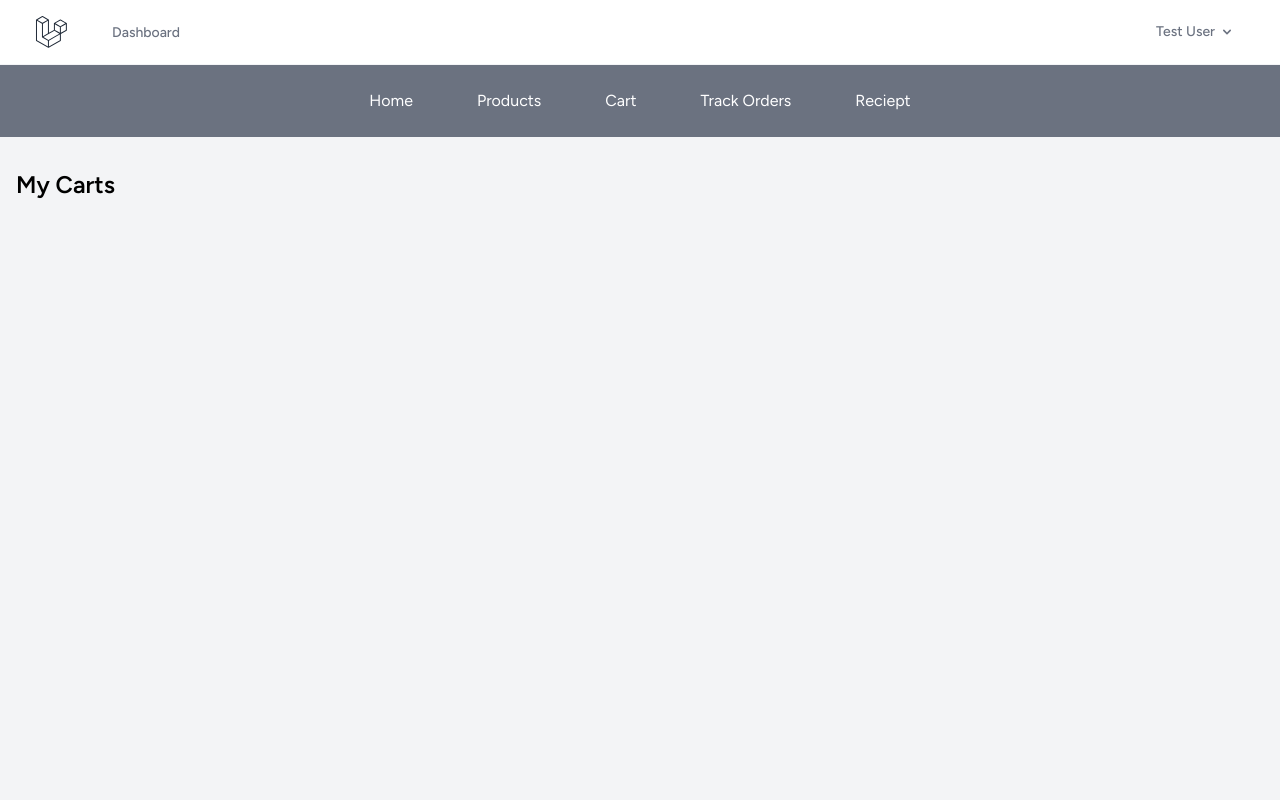
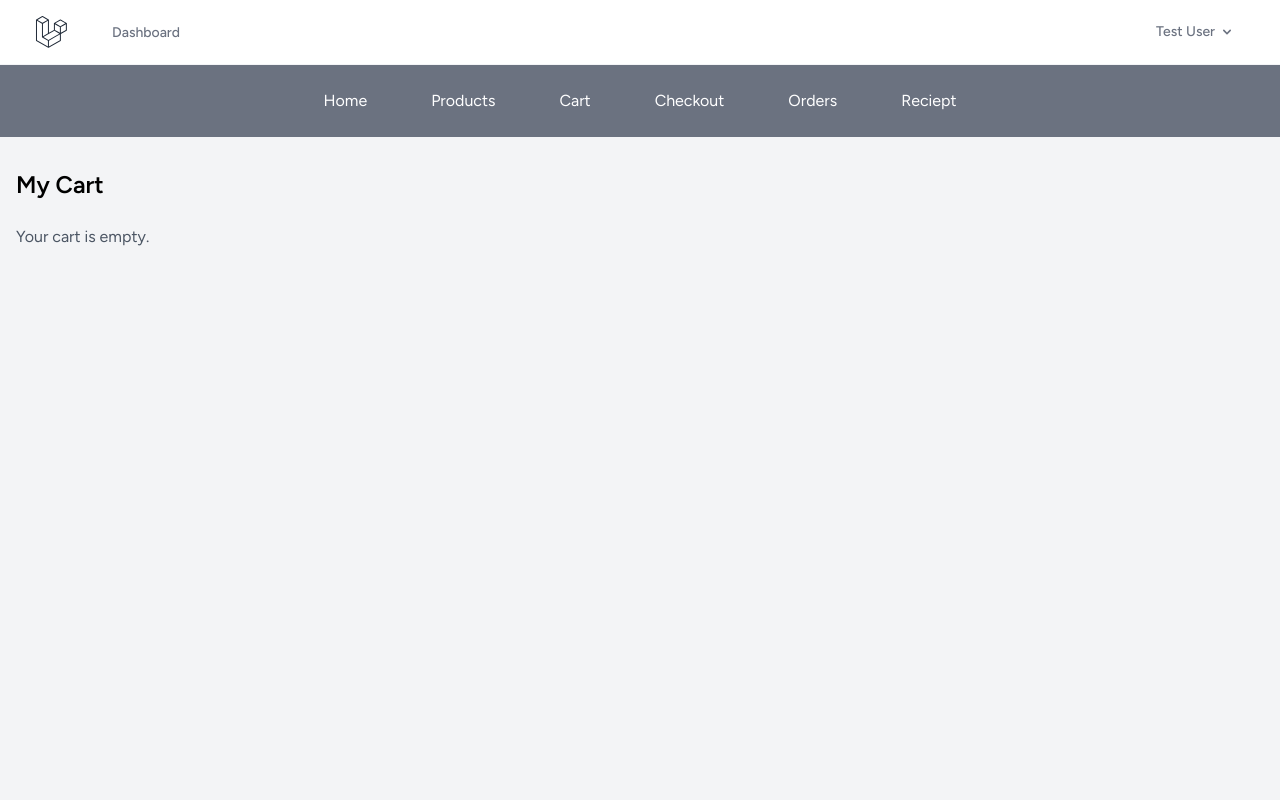
Before and after one commit to BrixJordan/Laravel-Breeze, a Laravel app: page /cart in a window 1280 px wide. Run offline with Laravel 12, Linux system fonts and the light colour scheme; a user stored in the database is signed in; data comes from the database, SQL or seed files in the repository; style sheets or scripts are compiled from the project's sources.

Commit message:
checkout  na

```diff
--- a/app/Http/Controllers/UserController.php
+++ b/app/Http/Controllers/UserController.php
@@ -15,6 +15,11 @@ class UserController extends Controller
         return view('user.cart');
     }
 
+    public function checkout()
+    {
+        return view('user.checkout');
+    }
+
     public function order(){
         return view('user.order');
     }
--- a/resources/views/user/cart.blade.php
+++ b/resources/views/user/cart.blade.php
@@ -1,8 +1,40 @@
 @extends('userlayoutnavigator.userlayout')
+
 @section('usercontent')
 <div class="max-w-7xl mx-auto px-4 py-8">
-    <h2 class="text-2xl font-bold mb-6">My Carts</h2>
+    <h2 class="text-2xl font-bold mb-6">My Cart</h2>
 
-    <!-- Product list -->
+    @if(session('cart') && count(session('cart')) > 0)
+    <form action="{{ route('cart.update') }}" method="post">
+    @csrf
+    <div class="grid grid-cols-1 sm:grid-cols-2 lg:grid-cols-3 gap-6">
+        @foreach(session('cart') as $id => $details)
+            <div class="border rounded-lg p-4 bg-white shadow hover:shadow-lg">
+                <input type="checkbox" name="selected_products[]" value="{{ $id }}" class="mb-2">
+                <img src="{{ asset('storage/' . $details['image']) }}" alt="{{ $details['name'] }}" class="w-full h-48 object-cover rounded-md">
+                <div class="mt-4">
+                    <h3 class="text-lg font-semibold">{{ $details['name'] }}</h3>
+                    <p class="text-green-600 font-bold mt-2">₱{{ number_format($details['price'], 2) }}</p>
+                    <label for="quantity_{{ $id }}" class="block text-gray-600 mt-2">Quantity:</label>
+                    <input type="number" name="quantities[{{ $id }}]" id="quantity_{{ $id }}" value="{{ $details['quantity'] }}" min="1" class="w-16 border rounded px-2 py-1">
+                    <p class="text-gray-700 mt-1">Total: ₱{{ number_format($details['quantity'] * $details['price'], 2) }}</p>
+                </div>
+            </div>
+        @endforeach
+    </div>
+
+    <div class="mt-6">
+        <button type="submit" class="bg-green-600 text-white px-4 py-2 rounded hover:bg-green-700">
+            Update Cart
+        </button>
+        <button formaction="{{route('cart.checkout')}}" type="submit" class="bg-blue-600 text-white px-4 py-2 rounded hover:bg-blue-700 ml-4">
+            Proceed to Checkout
+        </button>
+    </div>
+</form>
+
+    @else
+        <p class="text-gray-600">Your cart is empty.</p>
+    @endif
 </div>
 @endsection
--- a/resources/views/userlayoutnavigator/userlayout.blade.php
+++ b/resources/views/userlayoutnavigator/userlayout.blade.php
@@ -6,7 +6,8 @@
         <li><a href="{{route('dashboard')}}" class="block py-2 px-4 hover:bg-blue-500">Home</a></li>
         <li><a href="{{route('user.product')}}" class="block py-2 px-4 hover:bg-blue-500">Products</a></li>
         <li><a href="{{route('user.cart')}}" class="block py-2 px-4 hover:bg-blue-500">Cart</a></li>
-        <li><a href="{{route('user.order')}}" class="block py-2 px-4 hover:bg-blue-500">Track Orders</a></li>
+        <li><a href="{{route('user.checkout')}}" class="block py-2 px-4 hover:bg-blue-500">Checkout</a></li>
+        <li><a href="{{route('user.order')}}" class="block py-2 px-4 hover:bg-blue-500">Orders</a></li>
         <li><a href="{{route('user.receipt')}}" class="block py-2 px-4 hover:bg-blue-500">Reciept</a></li>
     </ul>
 
--- a/routes/web.php
+++ b/routes/web.php
@@ -22,14 +22,21 @@ Route::prefix('admin')->name('admin.')->middleware('auth')->group(function () {
 //User navigation routes
 Route::get('product', [UserController::class, 'product'])->name('user.product');
 Route::get('cart', [UserController::class, 'cart'])->name('user.cart');
+Route::get('checkout', [UserController::class, 'checkout'])->name('user.checkout');
 Route::get('order', [UserController::class, 'order'])->name('user.order');
 Route::get('receipt', [UserController::class, 'receipt'])->name('user.receipt');
 
 //display ng product sa users
 Route::get('product', [ProductController::class, 'showProduct'])->name('user.product');
 
+
+
 //add to cart
 Route::post('/cart/add', [CartController::class, 'addToCart'])->name('cart.add');
+//update cart
+Route::post('/cart/update', [CartController::class, 'updateCart'])->name('cart.update');
+//checkout
+Route::post('cart/checkout', [CartController::class, 'checkout'])->name('cart.checkout');
 
 
 Route::get('/dashboard', function () {
```
Also changed, not shown: app/Http/Controllers/CartController.php (+30 -0 lines), resources/views/user/checkout.blade.php (added, +42 -0 lines), resources/views/user/order.blade.php (line endings or trailing spaces).
